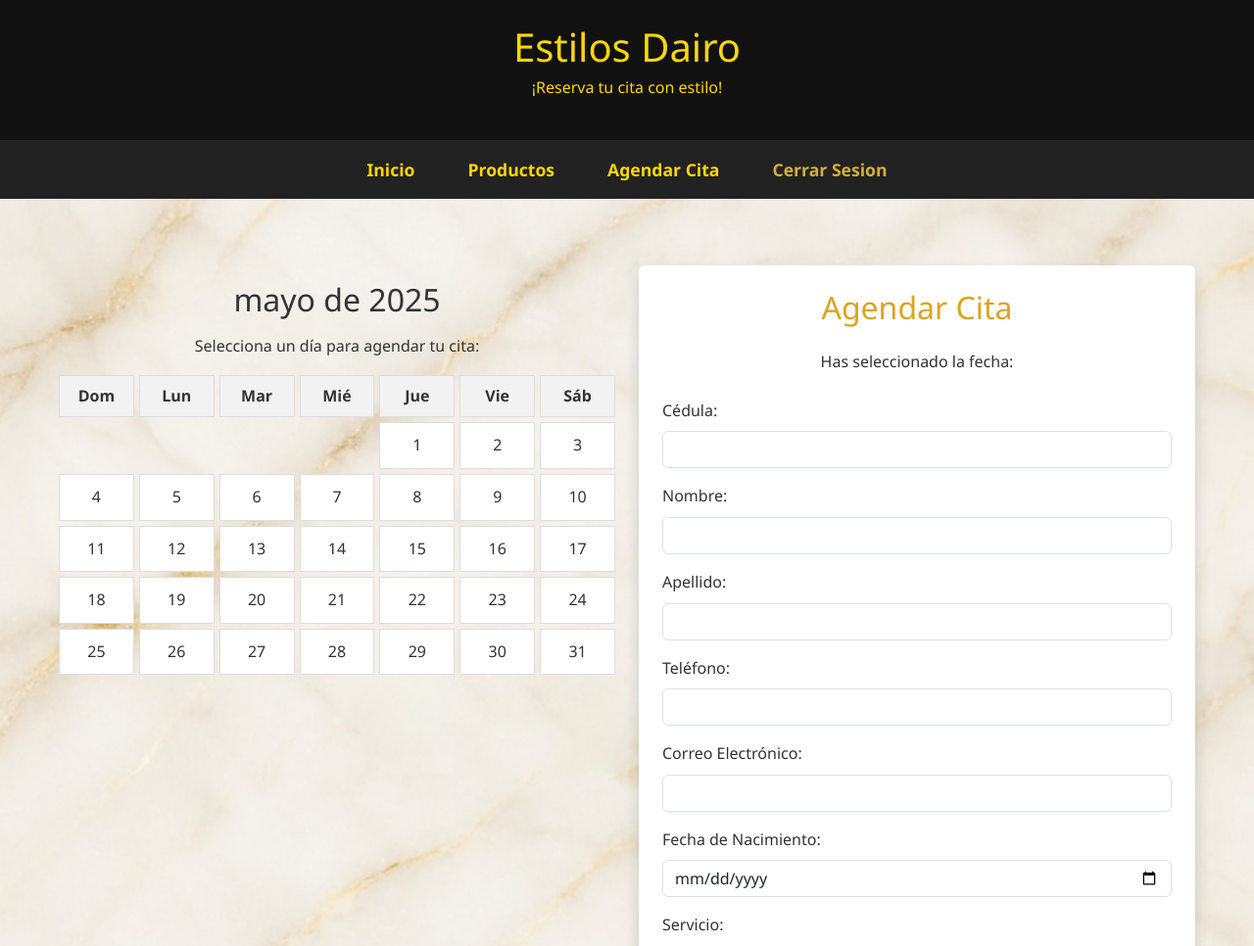
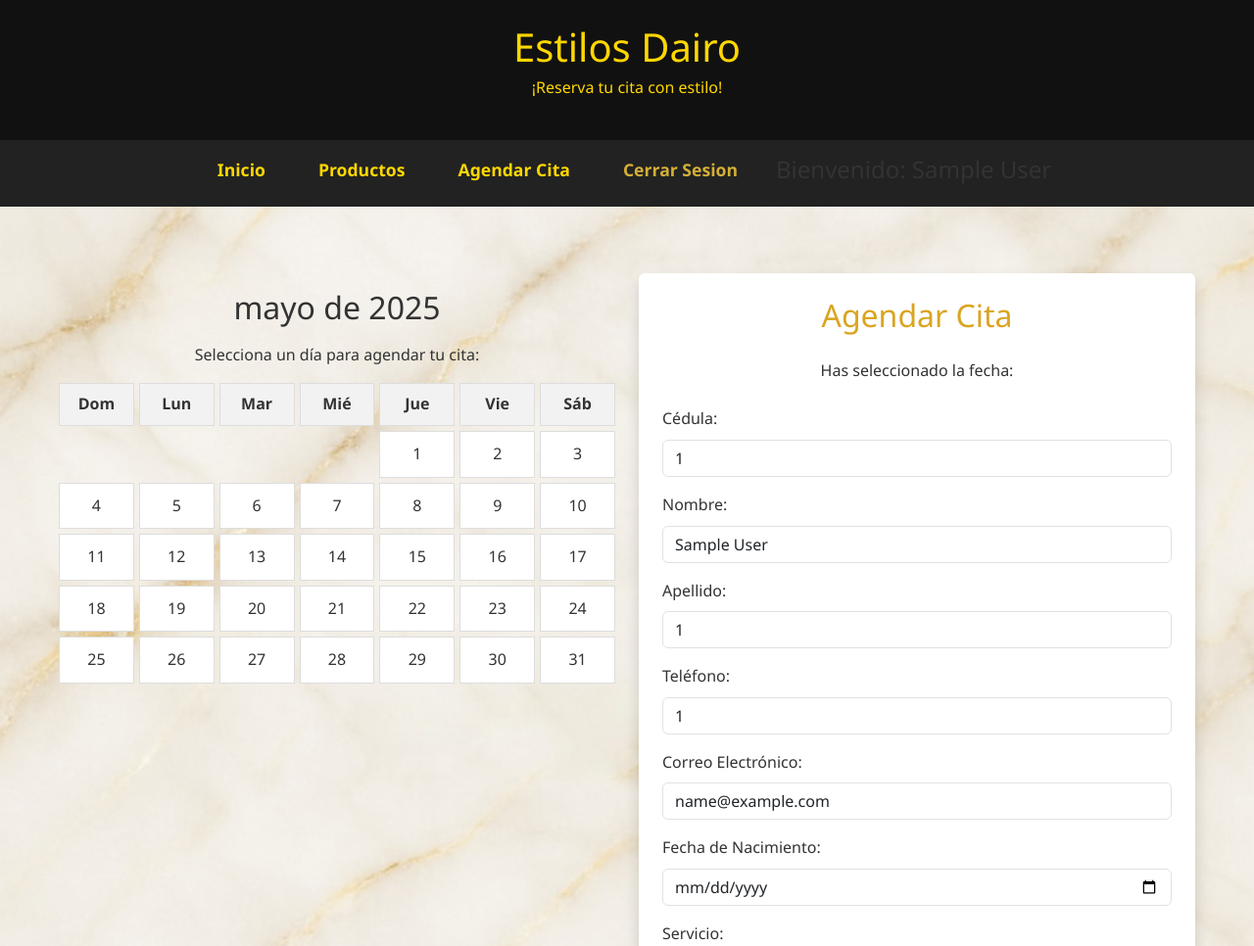
Before and after one commit to martinez836/peluqueria, a PHP site: page /peluqueria/agendarCita.php in a window 1280 px wide. Shown: the top 966 px of the page at 98% size. Run offline with PHP 8.4, Linux system fonts and the light colour scheme; the visitor is signed in with stand-in values (Sample User, id 1); data that the repository does not hold is empty.

Commit message:
Actualizacion modulo agendar cita con los datos del usuario al iniciar la sesion

```diff
--- a/models/consultas.php
+++ b/models/consultas.php
@@ -100,6 +100,7 @@ class consultas
         $this->mysql->desconectar();
         return $resultado;
     }
+
     public function agregarDetallePedido($idPedido, $idProducto, $cantidad, $subTotal)
     {
         $this->mysql->conectar();
--- a/views/usuario/agendarCita.php
+++ b/views/usuario/agendarCita.php
@@ -33,6 +33,7 @@
             <a href="./productos.php" style="color: gold; text-decoration: none;">Productos</a>
             <a href="./agendarCita.php" style="color: gold; text-decoration: none;">Agendar Cita</a>
             <a href="../../controllers/logOut.php">Cerrar Sesion</a>
+            <h4>Bienvenido: <?php echo $_SESSION['nombres']; ?></h4>
         <?php }else{?>
             <a href="./index.php" style="color: gold; text-decoration: none;">Inicio</a>
             <a href="./productos.php" style="color: gold; text-decoration: none;">Productos</a>
@@ -59,27 +60,27 @@
 
                         <div class="mb-3">
                             <label for="cedula" class="form-label">Cédula:</label>
-                            <input type="number" name="cedula" class="form-control" required>
+                            <input type="number" name="cedula" class="form-control" value="<?php echo $_SESSION['documento'] ?>" required>
                         </div>
 
                         <div class="mb-3">
                             <label for="nombre" class="form-label">Nombre:</label>
-                            <input type="text" name="nombre" class="form-control" required>
+                            <input type="text" name="nombre" class="form-control" value="<?php echo $_SESSION['nombres']; ?>" required>
                         </div>
 
                         <div class="mb-3">
                             <label for="apellido" class="form-label">Apellido:</label>
-                            <input type="text" name="apellido" class="form-control" required>
+                            <input type="text" name="apellido" class="form-control" value="<?php echo $_SESSION['apellidos']; ?>" required>
                         </div>
 
                         <div class="mb-3">
                             <label for="telefono" class="form-label">Teléfono:</label>
-                            <input type="tel" name="telefono" class="form-control" required>
+                            <input type="tel" name="telefono" class="form-control" value="<?php echo $_SESSION['telefono']; ?>" required>
                         </div>
 
                         <div class="mb-3">
                             <label for="correo" class="form-label">Correo Electrónico:</label>
-                            <input type="email" name="correo" class="form-control" required>
+                            <input type="email" name="correo" class="form-control" value="<?php echo $_SESSION['correo']; ?>" required>
                         </div>
 
                         <div class="mb-3">
```
Also changed, not shown: controllers/enviar_correo.php (renamed from controllers/enviarCorreo.php).
